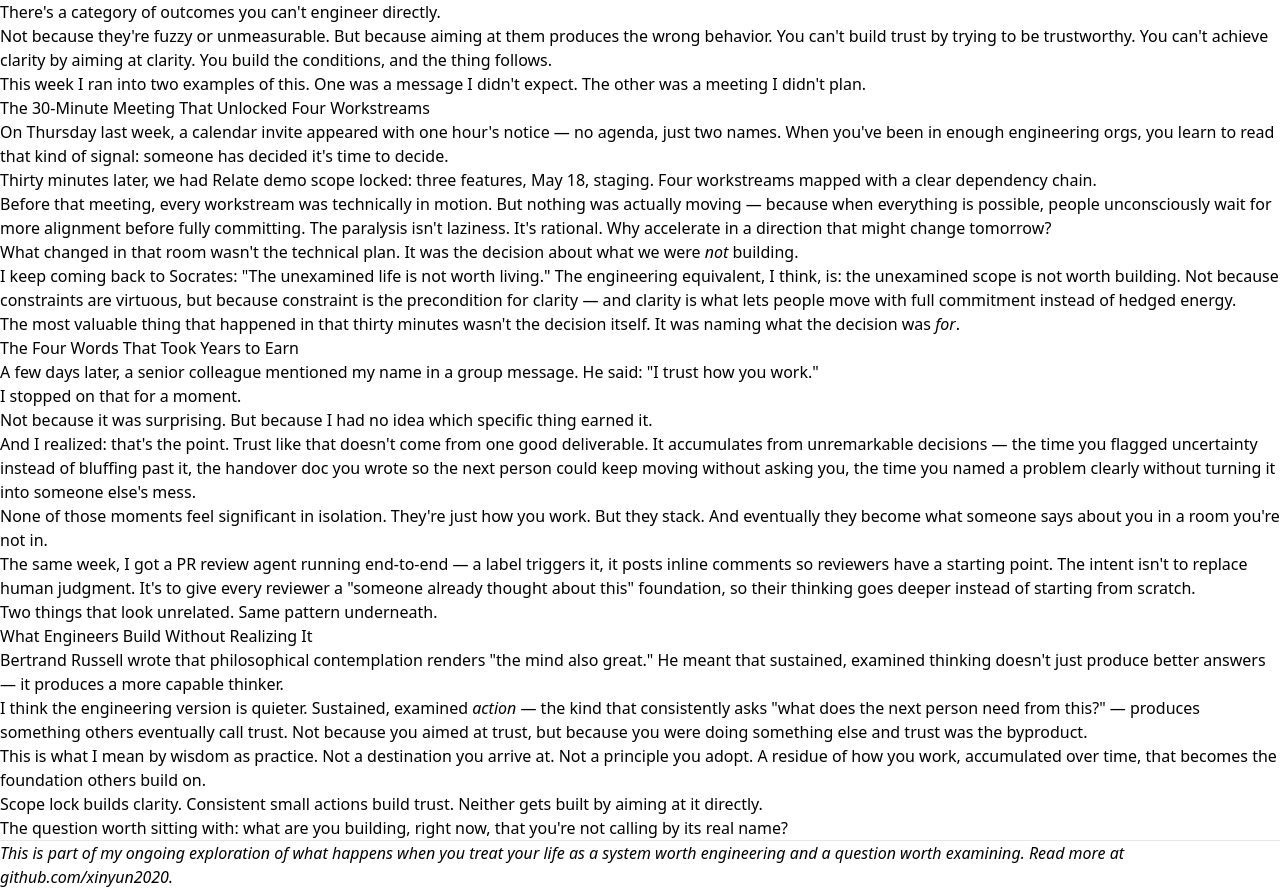
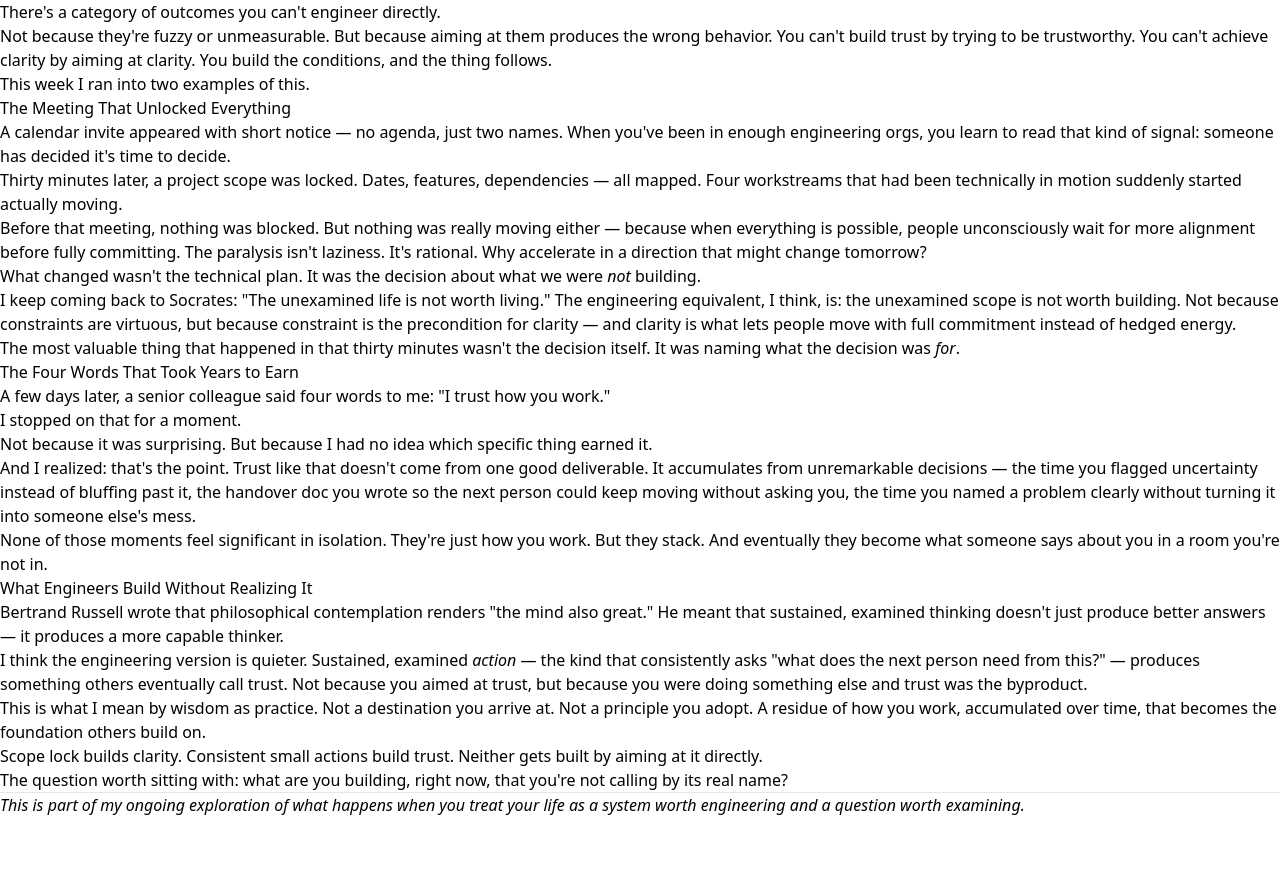
Before and after one commit to xinyun2020/nextra-docs, a Next.js app: page /permanent-notes/you-cant-build-trust-directly in a window 1280 px wide. After the commit the page ends 817 px from the top, so only its background shows below. Built offline with nearby package versions, Linux system fonts and the light colour scheme; no server answers.

Commit message:
fix(notes): remove work-specific details and fabricated context from trust post

```diff
--- a/src/pages/permanent-notes/you-cant-build-trust-directly.mdx
+++ b/src/pages/permanent-notes/you-cant-build-trust-directly.mdx
@@ -1,5 +1,5 @@
 ---
-title: "You Can't Build Trust Directly (and Other Things Engineers Learn Too Late)"
+title: "You Can't Build Trust Directly"
 date: "2026-05-01"
 description: "Trust, clarity, and wisdom don't get built by aiming at them. They're the residue of something else — something engineers are uniquely positioned to understand."
 tags:
@@ -13,17 +13,17 @@ There's a category of outcomes you can't engineer directly.
 
 Not because they're fuzzy or unmeasurable. But because aiming at them produces the wrong behavior. You can't build trust by trying to be trustworthy. You can't achieve clarity by aiming at clarity. You build the conditions, and the thing follows.
 
-This week I ran into two examples of this. One was a message I didn't expect. The other was a meeting I didn't plan.
+This week I ran into two examples of this.
 
-## The 30-Minute Meeting That Unlocked Four Workstreams
+## The Meeting That Unlocked Everything
 
-On Thursday last week, a calendar invite appeared with one hour's notice — no agenda, just two names. When you've been in enough engineering orgs, you learn to read that kind of signal: someone has decided it's time to decide.
+A calendar invite appeared with short notice — no agenda, just two names. When you've been in enough engineering orgs, you learn to read that kind of signal: someone has decided it's time to decide.
 
-Thirty minutes later, we had Relate demo scope locked: three features, May 18, staging. Four workstreams mapped with a clear dependency chain.
+Thirty minutes later, a project scope was locked. Dates, features, dependencies — all mapped. Four workstreams that had been technically in motion suddenly started actually moving.
 
-Before that meeting, every workstream was technically in motion. But nothing was actually moving — because when everything is possible, people unconsciously wait for more alignment before fully committing. The paralysis isn't laziness. It's rational. Why accelerate in a direction that might change tomorrow?
+Before that meeting, nothing was blocked. But nothing was really moving either — because when everything is possible, people unconsciously wait for more alignment before fully committing. The paralysis isn't laziness. It's rational. Why accelerate in a direction that might change tomorrow?
 
-What changed in that room wasn't the technical plan. It was the decision about what we were *not* building.
+What changed wasn't the technical plan. It was the decision about what we were *not* building.
 
 I keep coming back to Socrates: "The unexamined life is not worth living." The engineering equivalent, I think, is: the unexamined scope is not worth building. Not because constraints are virtuous, but because constraint is the precondition for clarity — and clarity is what lets people move with full commitment instead of hedged energy.
 
@@ -31,7 +31,7 @@ The most valuable thing that happened in that thirty minutes wasn't the decision
 
 ## The Four Words That Took Years to Earn
 
-A few days later, a senior colleague mentioned my name in a group message. He said: "I trust how you work."
+A few days later, a senior colleague said four words to me: "I trust how you work."
 
 I stopped on that for a moment.
 
@@ -40,10 +40,6 @@ Not because it was surprising. But because I had no idea which specific thing ea
 And I realized: that's the point. Trust like that doesn't come from one good deliverable. It accumulates from unremarkable decisions — the time you flagged uncertainty instead of bluffing past it, the handover doc you wrote so the next person could keep moving without asking you, the time you named a problem clearly without turning it into someone else's mess.
 
 None of those moments feel significant in isolation. They're just how you work. But they stack. And eventually they become what someone says about you in a room you're not in.
-
-The same week, I got a PR review agent running end-to-end — a label triggers it, it posts inline comments so reviewers have a starting point. The intent isn't to replace human judgment. It's to give every reviewer a "someone already thought about this" foundation, so their thinking goes deeper instead of starting from scratch.
-
-Two things that look unrelated. Same pattern underneath.
 
 ## What Engineers Build Without Realizing It
 
@@ -59,4 +55,4 @@ The question worth sitting with: what are you building, right now, that you're n
 
 ---
 
-*This is part of my ongoing exploration of what happens when you treat your life as a system worth engineering and a question worth examining. Read more at [github.com/xinyun2020](https://github.com/xinyun2020).*
+*This is part of my ongoing exploration of what happens when you treat your life as a system worth engineering and a question worth examining.*
```
